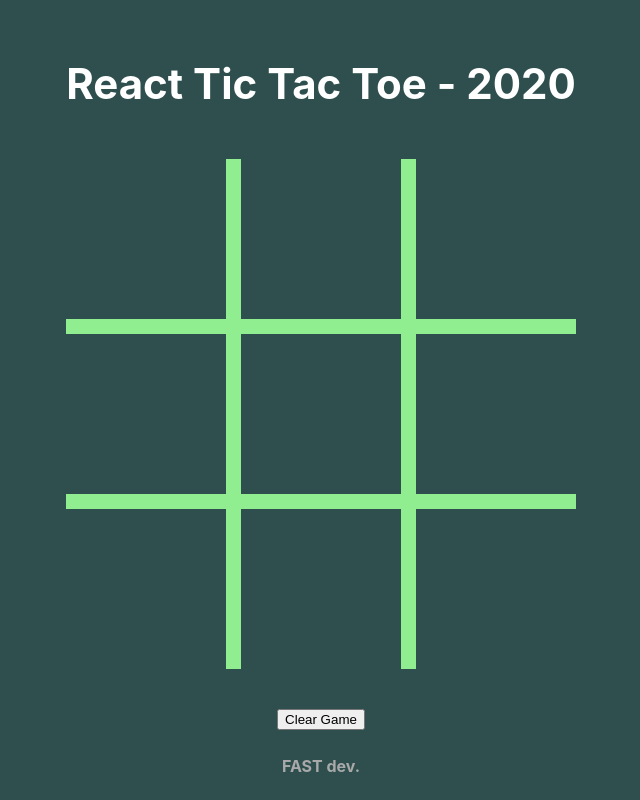
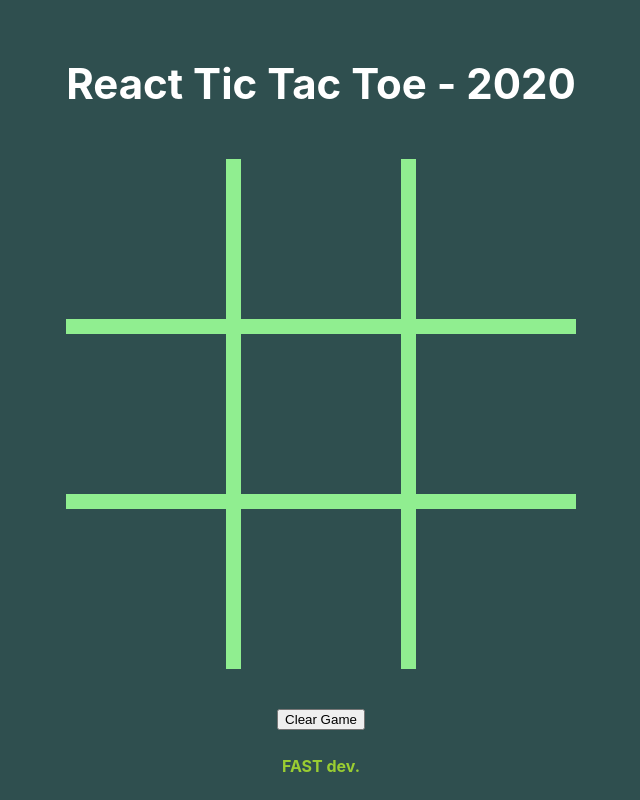
Before and after one commit to ubaidwaleed/react-tik-tac-toe, a React (Create React App) app: page / in a window 1280 px wide. Shown: the whole page, without its empty margins (319-959 px from the left). Built offline with nearby package versions, Linux system fonts and the light colour scheme.

Commit message:
Update index.css

```diff
--- a/src/index.css
+++ b/src/index.css
@@ -42,7 +42,7 @@ code {
 }
 
 .fc-aqua {
-  color: darkgray;
+  color: yellowgreen;
 }
 
 .fc-white {
```
